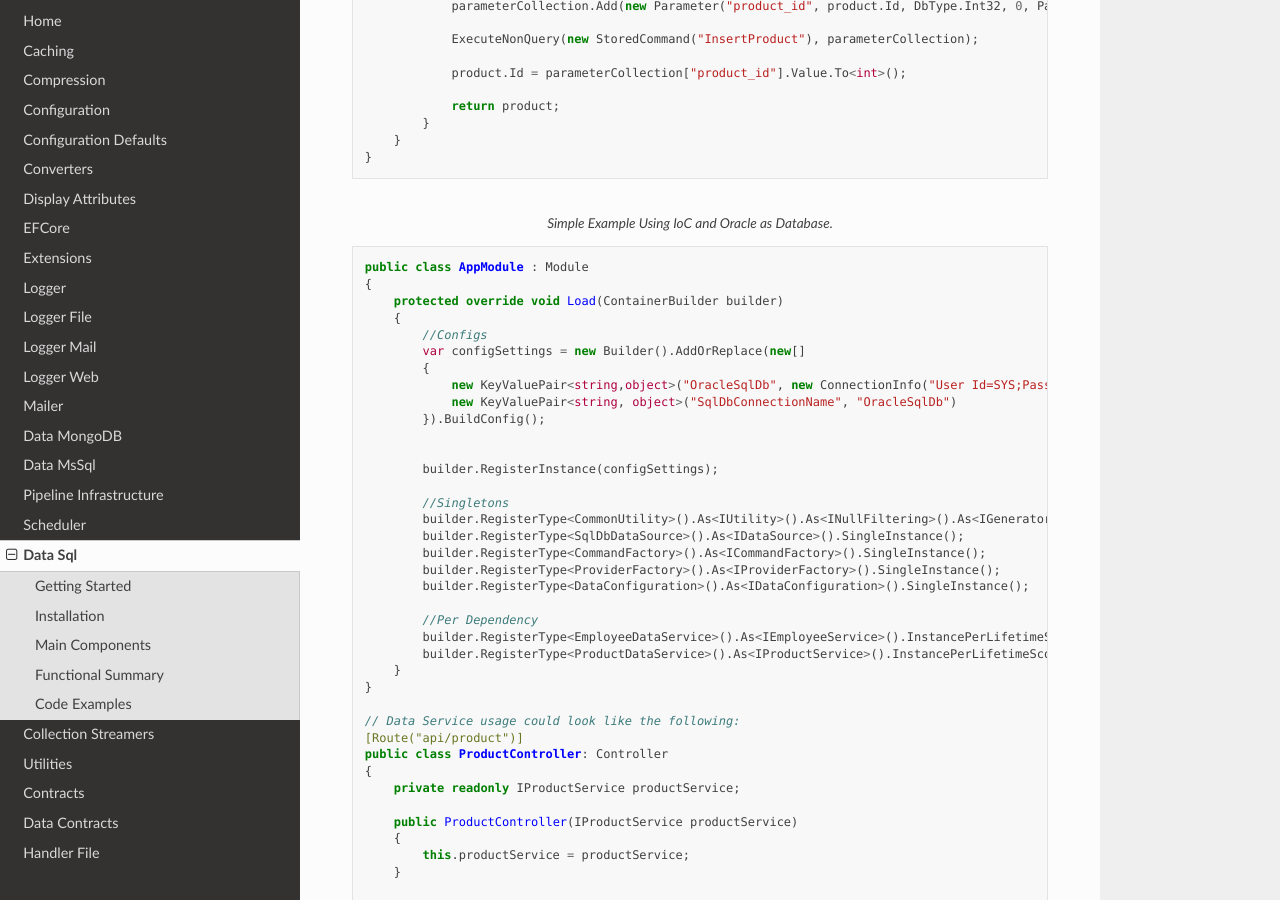
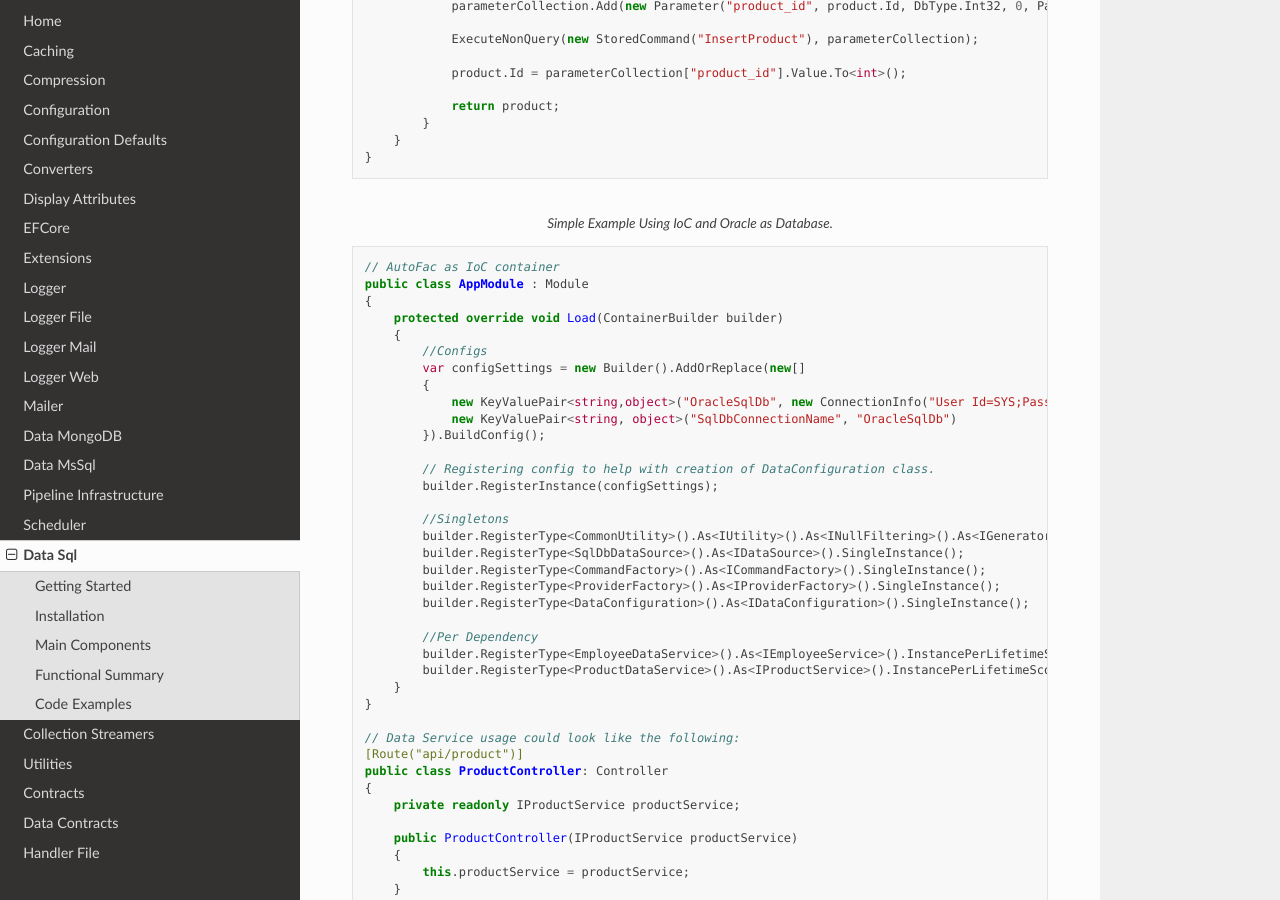
Before and after one commit to BjornWilliams/DocsVersaTul, a Sphinx documentation site: the page built from docs/source/sql.rst, in a window 1280 px wide and 900 px high, scrolled down 4032 px. Built offline with Sphinx 7.4.7 and the Read the Docs theme 2.0.0, drawn with Linux system fonts in a browser that asks for light colours.

Commit message:
Update sql.rst

```diff
--- a/docs/source/sql.rst
+++ b/docs/source/sql.rst
@@ -207,6 +207,7 @@ Code Examples
 .. code-block:: c#
     :caption: Simple Example Using IoC and Oracle as Database.
 
+    // AutoFac as IoC container
     public class AppModule : Module
     {
         protected override void Load(ContainerBuilder builder)
@@ -218,7 +219,7 @@ Code Examples
                 new KeyValuePair<string, object>("SqlDbConnectionName", "OracleSqlDb")
             }).BuildConfig();
 
-
+            // Registering config to help with creation of DataConfiguration class.
             builder.RegisterInstance(configSettings);
 
             //Singletons
```
